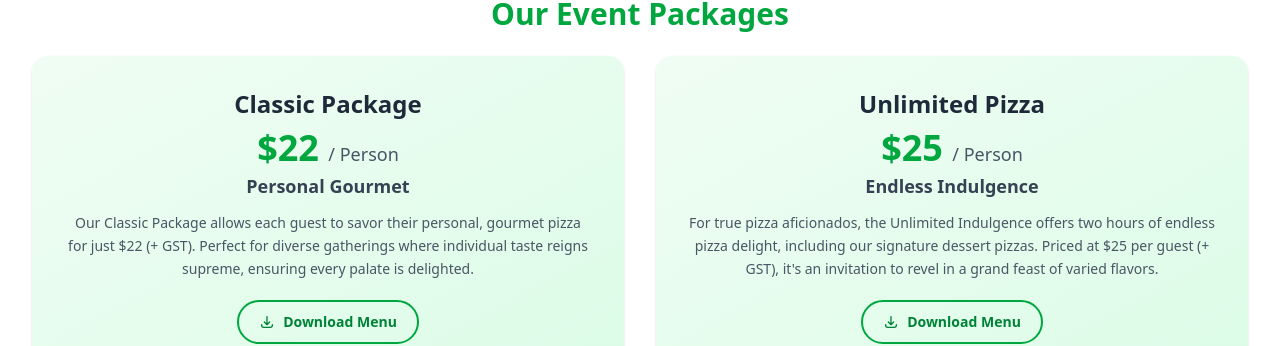
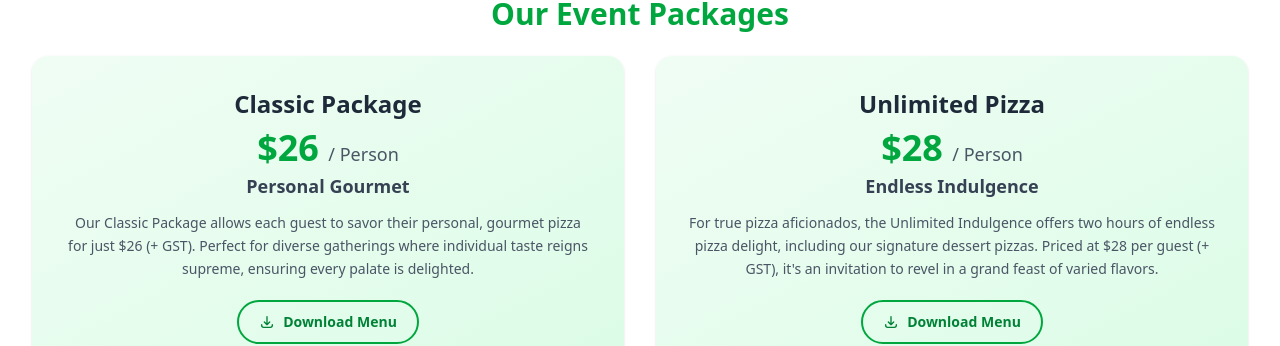
Before and after one commit to atwebstudios/rolling-dough, a React (Vite) app: page / in a window 1280 px wide. Shown: the part 1134-1480 px from the top of the page. Built offline with nearby package versions, Linux system fonts and the light colour scheme; a web font is replaced by a local one.

Commit message:
Update Home.jsx

```diff
--- a/src/pages/Home.jsx
+++ b/src/pages/Home.jsx
@@ -122,10 +122,10 @@ const Home = () => {
               {/* Classic Package Card */}
               <div className="bg-linear-to-br from-green-50 to-green-100 border-0 p-8 rounded-2xl shadow-sm hover:shadow-xl transition-all duration-300 hover:scale-105 hover:-translate-y-2 cursor-pointer group text-center font-delius">
                 <h3 className="text-2xl font-bold mb-2 text-gray-800 transition-all duration-300 group-hover:text-green-700">Classic Package</h3>
-                <p className="text-4xl font-bold mb-1 text-green-600 transition-all duration-300 group-hover:text-green-700">$22 <span className="text-lg font-normal text-gray-600">/ Person</span></p>
+                <p className="text-4xl font-bold mb-1 text-green-600 transition-all duration-300 group-hover:text-green-700">$26 <span className="text-lg font-normal text-gray-600">/ Person</span></p>
                 <h4 className="text-lg font-semibold mb-3 text-gray-700 transition-all duration-300 group-hover:text-green-600">Personal Gourmet</h4>
                 <p className="text-sm leading-relaxed text-gray-600 transition-all duration-300 group-hover:text-gray-700">
-                  Our Classic Package allows each guest to savor their personal, gourmet pizza for just $22 (+ GST). Perfect for diverse gatherings where individual taste reigns supreme, ensuring every palate is delighted.
+                  Our Classic Package allows each guest to savor their personal, gourmet pizza for just $26 (+ GST). Perfect for diverse gatherings where individual taste reigns supreme, ensuring every palate is delighted.
                 </p>
                 <a
                   href="/classic_pizza_menu.png"
@@ -143,10 +143,10 @@ const Home = () => {
               {/* Unlimited Pizza Card */}
               <div className="bg-linear-to-br from-green-50 to-green-100 border-0 p-8 rounded-2xl shadow-sm hover:shadow-xl transition-all duration-300 hover:scale-105 hover:-translate-y-2 cursor-pointer group text-center font-delius">
                 <h3 className="text-2xl font-bold mb-2 text-gray-800 transition-all duration-300 group-hover:text-green-700">Unlimited Pizza</h3>
-                <p className="text-4xl font-bold mb-1 text-green-600 transition-all duration-300 group-hover:text-green-700">$25 <span className="text-lg font-normal text-gray-600">/ Person</span></p>
+                <p className="text-4xl font-bold mb-1 text-green-600 transition-all duration-300 group-hover:text-green-700">$28 <span className="text-lg font-normal text-gray-600">/ Person</span></p>
                 <h4 className="text-lg font-semibold mb-3 text-gray-700 transition-all duration-300 group-hover:text-green-600">Endless Indulgence</h4>
                 <p className="text-sm text-gray-600 leading-relaxed transition-all duration-300 group-hover:text-gray-700">
-                  For true pizza aficionados, the Unlimited Indulgence offers two hours of endless pizza delight, including our signature dessert pizzas. Priced at $25 per guest (+ GST), it's an invitation to revel in a grand feast of varied flavors.
+                  For true pizza aficionados, the Unlimited Indulgence offers two hours of endless pizza delight, including our signature dessert pizzas. Priced at $28 per guest (+ GST), it's an invitation to revel in a grand feast of varied flavors.
                 </p>
                 <a
                   href="/unlimited_pizza_menu.png"
```
